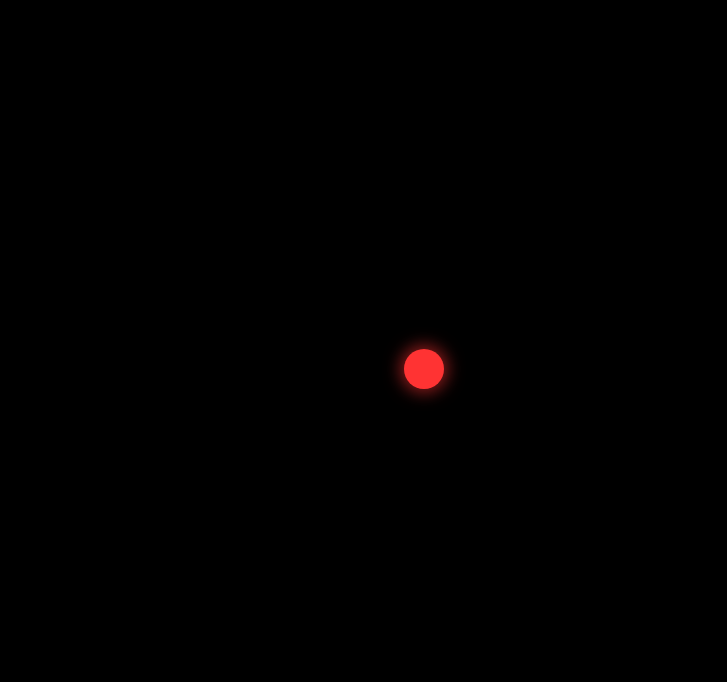
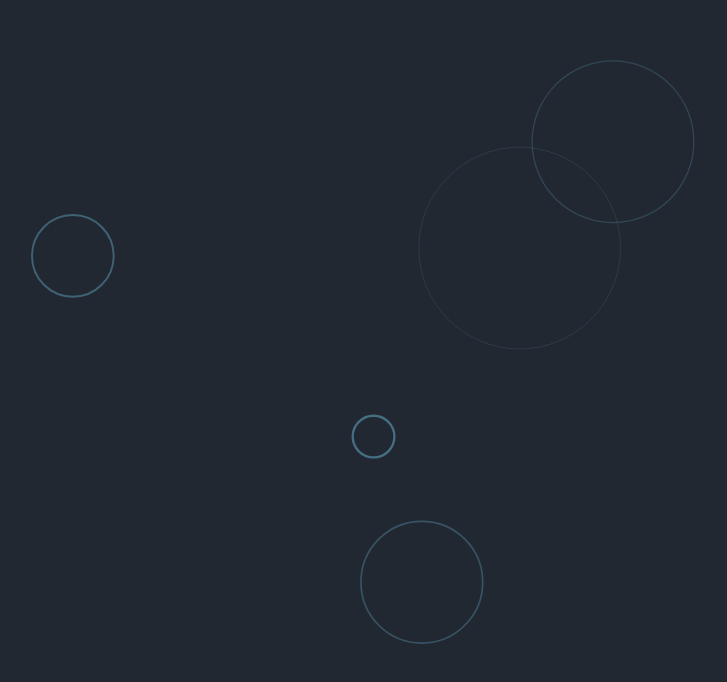
Before and after one commit to Ninagawa123/next-site, a Next.js app in the folder motion-demo/: page / in a window 1280 px wide. Shown: the part 110-792 px from the top of the page, without its empty margins (0-727 px from the left). Built offline with nearby package versions, Linux system fonts and the light colour scheme.

Commit message:
雨ふりデフォルト

```diff
--- a/motion-demo/src/app/page.tsx
+++ b/motion-demo/src/app/page.tsx
@@ -1,79 +1,62 @@
 'use client';
 
-import React, { useEffect, useState } from 'react';
+import React, { useEffect, useRef, useState } from 'react';
 
-const BALL_SIZE = 40;
-const BALL_COLOR = '#FF3333';
-const BG_COLOR = '#000000';
-const INIT_VX = 4;
-const INIT_VY = 3;
+const BG_COLOR = '#222831';
+const RIPPLE_COLOR = '#6EC1E4';
+const RIPPLE_MAX_RADIUS = 120;
+const RIPPLE_DURATION = 1800; // ms
+
+type Ripple = {
+  id: number;
+  cx: number;
+  cy: number;
+  start: number;
+};
 
 export default function Home() {
-  const [windowSize, setWindowSize] = useState({ width: 1920, height: 1080 });
-  const [ball, setBall] = useState({
-    x: 960,
-    y: 540,
-    vx: INIT_VX,
-    vy: INIT_VY,
-  });
+  const [windowSize, setWindowSize] = useState({ width: 800, height: 600 });
+  const [ripples, setRipples] = useState<Ripple[]>([]);
+  const rippleId = useRef(0);
 
-  // ウィンドウリサイズ監視
+  // ウィンドウサイズ取得
   useEffect(() => {
-    const handleResize = () => {
+    const updateSize = () => {
       setWindowSize({
         width: window.innerWidth,
         height: window.innerHeight,
       });
     };
-    handleResize();
-    window.addEventListener('resize', handleResize);
-    return () => window.removeEventListener('resize', handleResize);
+    updateSize();
+    window.addEventListener('resize', updateSize);
+    return () => window.removeEventListener('resize', updateSize);
   }, []);
 
-  // ウィンドウサイズが変わったらボールが壁の外に出ないように補正
+  // 波紋を画面内のランダムな位置に発生
   useEffect(() => {
-    setBall(prev => ({
-      ...prev,
-      x: Math.min(Math.max(prev.x, 0), windowSize.width - BALL_SIZE),
-      y: Math.min(Math.max(prev.y, 0), windowSize.height - BALL_SIZE),
-    }));
+    const interval = setInterval(() => {
+      const cx = Math.random() * windowSize.width;
+      const cy = Math.random() * windowSize.height;
+      setRipples(prev => [
+        ...prev,
+        { id: rippleId.current++, cx, cy, start: Date.now() },
+      ]);
+    }, 300); // 出現頻度
+    return () => clearInterval(interval);
   }, [windowSize]);
 
-  // アニメーション
+  // 波紋のアニメーション
   useEffect(() => {
-    let animationId: number;
-
+    let raf: number;
     const animate = () => {
-      setBall(prev => {
-        let { x, y, vx, vy } = prev;
-
-        x += vx;
-        y += vy;
-
-        // 壁で跳ね返る
-        if (x <= 0) {
-          x = 0;
-          vx = Math.abs(vx);
-        } else if (x + BALL_SIZE >= windowSize.width) {
-          x = windowSize.width - BALL_SIZE;
-          vx = -Math.abs(vx);
-        }
-        if (y <= 0) {
-          y = 0;
-          vy = Math.abs(vy);
-        } else if (y + BALL_SIZE >= windowSize.height) {
-          y = windowSize.height - BALL_SIZE;
-          vy = -Math.abs(vy);
-        }
-
-        return { x, y, vx, vy };
-      });
-      animationId = requestAnimationFrame(animate);
+      setRipples(prev =>
+        prev.filter(r => Date.now() - r.start < RIPPLE_DURATION)
+      );
+      raf = requestAnimationFrame(animate);
     };
-
-    animationId = requestAnimationFrame(animate);
-    return () => cancelAnimationFrame(animationId);
-  }, [windowSize]);
+    raf = requestAnimationFrame(animate);
+    return () => cancelAnimationFrame(raf);
+  }, []);
 
   return (
     <main
@@ -82,23 +65,36 @@ export default function Home() {
         height: '100vh',
         background: BG_COLOR,
         overflow: 'hidden',
-        position: 'fixed',
-        top: 0,
-        left: 0,
       }}
     >
-      <div
-        style={{
-          position: 'absolute',
-          left: ball.x,
-          top: ball.y,
-          width: BALL_SIZE,
-          height: BALL_SIZE,
-          borderRadius: '50%',
-          background: BALL_COLOR,
-          boxShadow: '0 0 16px 4px #ff333388',
-        }}
-      />
+      <svg
+        width="100vw"
+        height="100vh"
+        viewBox={`0 0 ${windowSize.width} ${windowSize.height}`}
+        style={{ display: 'block', width: '100vw', height: '100vh' }}
+        preserveAspectRatio="xMidYMid meet"
+      >
+        {/* 波紋のみ */}
+        {ripples.map(r => {
+          const progress = Math.min(
+            (Date.now() - r.start) / RIPPLE_DURATION,
+            1
+          );
+          const radius = 10 + progress * RIPPLE_MAX_RADIUS;
+          return (
+            <circle
+              key={r.id}
+              cx={r.cx}
+              cy={r.cy}
+              r={radius}
+              fill="none"
+              stroke={RIPPLE_COLOR}
+              strokeWidth={2.5 - 2 * progress}
+              opacity={0.5 * (1 - progress)}
+            />
+          );
+        })}
+      </svg>
     </main>
   );
 }
```
Also changed, not shown: 1 other file (tests, documents, lock files or other folders).
